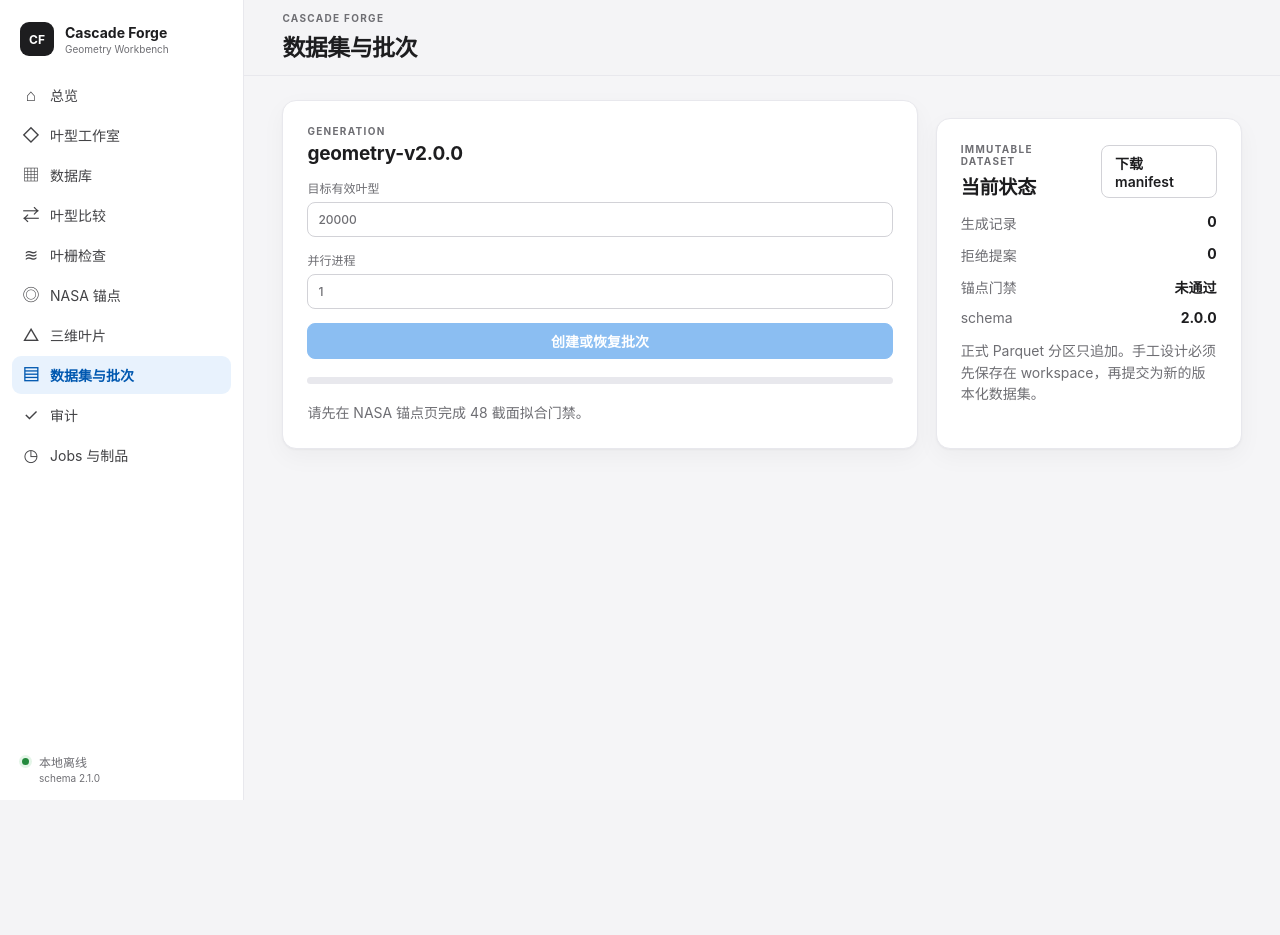
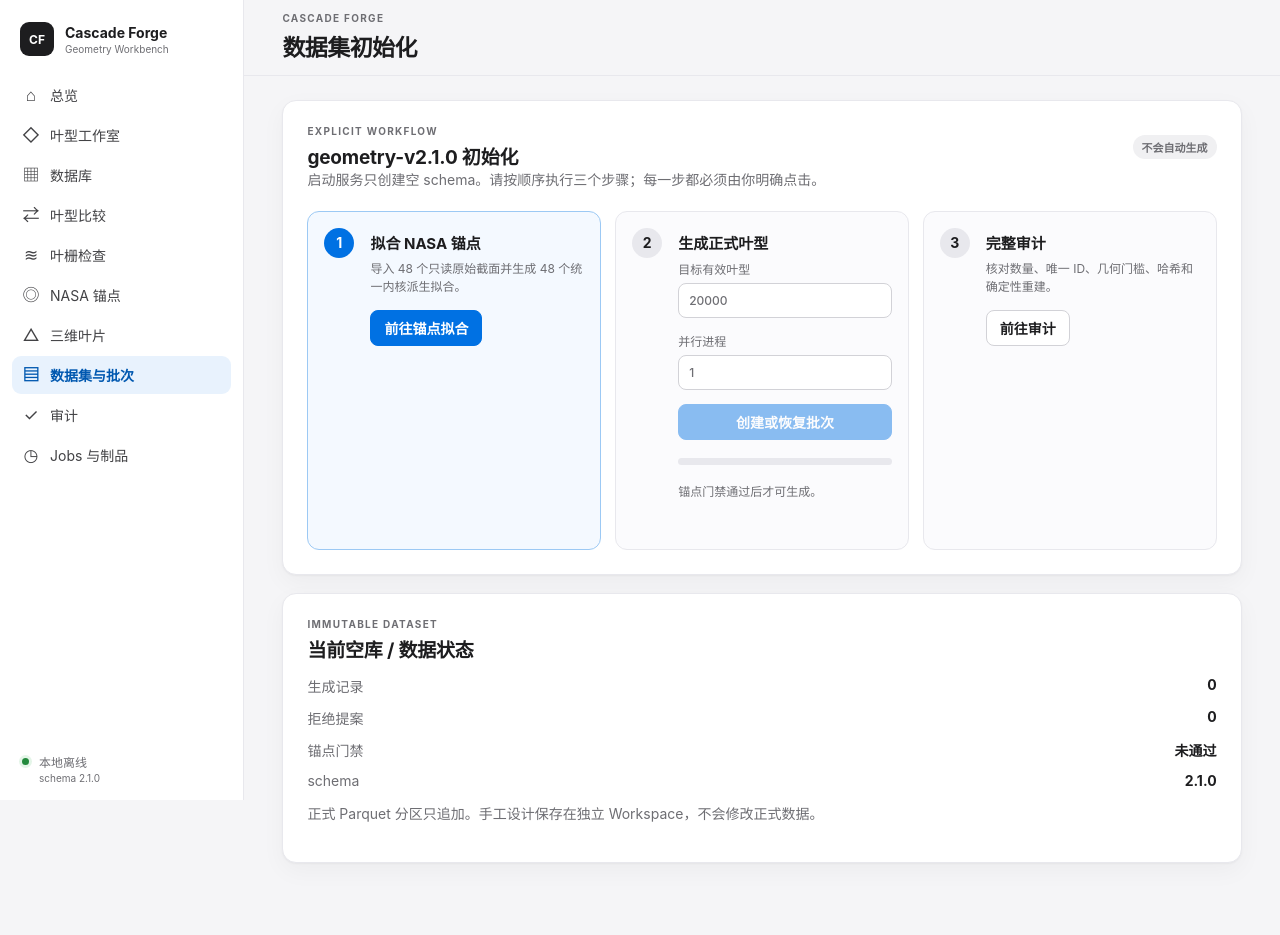
Before and after one commit to WenOwen/cascade-forge, a FastAPI app: page /datasets in a window 1280 px wide. Before the commit the page ends 782 px from the top, so only its background shows below. Run offline with FastAPI, Linux system fonts and the light colour scheme.

Commit message:
feat: initialize v2.1 datasets through web

```diff
--- a/UDF/src/cascade_forge/templates/pages/anchors.html
+++ b/UDF/src/cascade_forge/templates/pages/anchors.html
@@ -3,7 +3,7 @@
 {% block toolbar_actions %}<button class="button primary" type="button" data-start-anchor-fit>生成 / 恢复 48 个拟合</button>{% endblock %}
 {% block content %}
 <section class="metric-grid compact"><article class="metric-card"><span>原始截面</span><strong>{{ v2_anchors }}</strong><small>目标 48</small></article><article class="metric-card"><span>派生拟合</span><strong>{{ v2_fits }}</strong><small>目标 48</small></article><article class="metric-card"><span>生成门禁</span><strong class="{{ 'success-text' if anchor_gate_passed else 'warning-text' }}">{{ '通过' if anchor_gate_passed else '未通过' }}</strong><small>48 个均非拒绝</small></article><article class="metric-card"><span>R1-e</span><strong class="warning-text">告警</strong><small>原值保留</small></article></section>
-<section class="surface-card"><div class="card-heading"><div><p class="eyebrow">PROVENANCE</p><h2>锚点拟合任务</h2></div><span class="pill" data-anchor-job-state>尚未启动</span></div><div class="progress-track"><span data-anchor-progress></span></div><p class="muted" data-anchor-message>原始 NASA 文件保持只读；派生拟合写入 schema 2.0 独立分区。</p></section>
+<section class="surface-card"><div class="card-heading"><div><p class="eyebrow">PROVENANCE</p><h2>锚点拟合任务</h2></div><span class="pill" data-anchor-job-state>尚未启动</span></div><div class="progress-track"><span data-anchor-progress></span></div><p class="muted" data-anchor-message>原始 NASA 文件保持只读；派生拟合写入 schema 2.1 独立分区。</p></section>
 <section class="surface-card"><div class="card-heading"><h2>主体叶面质量门槛</h2></div><div class="threshold-grid"><div><strong>有效</strong><span>RMS ≤ 2e-3c<br>Max ≤ 5e-3c</span></div><div><strong>警告</strong><span>RMS ≤ 2.5e-3c<br>Max ≤ 8e-3c</span></div><div><strong>完整轮廓诊断</strong><span>保留有限厚边缘<br>Hausdorff 可追溯</span></div></div></section>
 <section class="surface-card"><div class="card-heading"><h2>派生拟合记录</h2><select data-anchor-status><option value="">全部状态</option><option value="valid">有效</option><option value="warning">警告</option><option value="rejected">拒绝</option></select></div><div class="table-scroll"><table class="data-table"><thead><tr><th>源锚点</th><th>状态</th><th>主体 RMS/c</th><th>主体 Max/c</th><th>全轮廓 RMS/c</th><th>Hausdorff/c</th></tr></thead><tbody data-anchor-fit-body></tbody></table></div></section>
 {% endblock %}
--- a/UDF/src/cascade_forge/templates/pages/datasets.html
+++ b/UDF/src/cascade_forge/templates/pages/datasets.html
@@ -1,5 +1,14 @@
 {% extends "base.html" %}
-{% block page_title %}数据集与批次{% endblock %}
+{% block page_title %}数据集初始化{% endblock %}
 {% block content %}
-<div class="two-column" data-dataset-root><article class="surface-card"><p class="eyebrow">GENERATION</p><h2>geometry-v2.0.0</h2><form class="stack-form" data-batch-form><label>目标有效叶型<input name="target_valid" type="number" min="1" max="100000" value="20000"></label><label>并行进程<input name="workers" type="number" min="1" max="64" value="{{ default_workers }}"></label><button class="button primary" type="submit" {{ 'disabled' if not anchor_gate_passed else '' }}>创建或恢复批次</button></form><div class="progress-track"><span data-batch-progress></span></div><div class="result-summary" data-batch-status>{{ '' if anchor_gate_passed else '请先在 NASA 锚点页完成 48 截面拟合门禁。' }}</div></article><article class="surface-card"><div class="card-heading"><div><p class="eyebrow">IMMUTABLE DATASET</p><h2>当前状态</h2></div><a class="button" href="/api/v2/dataset/manifest">下载 manifest</a></div><dl class="definition-grid"><dt>生成记录</dt><dd>{{ v2_generated }}</dd><dt>拒绝提案</dt><dd>{{ v2_rejected }}</dd><dt>锚点门禁</dt><dd>{{ '通过' if anchor_gate_passed else '未通过' }}</dd><dt>schema</dt><dd>2.0.0</dd></dl><p class="muted">正式 Parquet 分区只追加。手工设计必须先保存在 workspace，再提交为新的版本化数据集。</p></article></div>
+<section class="surface-card" data-dataset-root>
+  <div class="card-heading"><div><p class="eyebrow">EXPLICIT WORKFLOW</p><h2>geometry-v2.1.0 初始化</h2></div><span class="pill">不会自动生成</span></div>
+  <p class="muted">启动服务只创建空 schema。请按顺序执行三个步骤；每一步都必须由你明确点击。</p>
+  <div class="init-steps">
+    <article class="init-step {{ 'done' if anchor_gate_passed else 'active' }}"><span>1</span><div><h3>拟合 NASA 锚点</h3><p>导入 48 个只读原始截面并生成 48 个统一内核派生拟合。</p><a class="button {{ '' if anchor_gate_passed else 'primary' }}" href="/anchors">{{ '查看拟合结果' if anchor_gate_passed else '前往锚点拟合' }}</a></div></article>
+    <article class="init-step {{ 'done' if v2_generated >= 20000 else ('active' if anchor_gate_passed else '') }}"><span>2</span><div><h3>生成正式叶型</h3><form class="stack-form" data-batch-form><label>目标有效叶型<input name="target_valid" type="number" min="1" max="100000" value="20000"></label><label>并行进程<input name="workers" type="number" min="1" max="64" value="{{ default_workers }}"></label><button class="button primary" type="submit" {{ 'disabled' if not anchor_gate_passed else '' }}>创建或恢复批次</button></form><div class="progress-track"><span data-batch-progress></span></div><p class="result-summary" data-batch-status>{{ '' if anchor_gate_passed else '锚点门禁通过后才可生成。' }}</p></div></article>
+    <article class="init-step {{ 'active' if v2_generated >= 20000 else '' }}"><span>3</span><div><h3>完整审计</h3><p>核对数量、唯一 ID、几何门槛、哈希和确定性重建。</p><a class="button" href="/audit">前往审计</a></div></article>
+  </div>
+</section>
+<section class="surface-card"><div class="card-heading"><div><p class="eyebrow">IMMUTABLE DATASET</p><h2>当前空库 / 数据状态</h2></div>{% if v2_generated %}<a class="button" href="/api/v2/dataset/manifest">下载 manifest</a>{% endif %}</div><dl class="definition-grid"><dt>生成记录</dt><dd>{{ v2_generated }}</dd><dt>拒绝提案</dt><dd>{{ v2_rejected }}</dd><dt>锚点门禁</dt><dd>{{ '通过' if anchor_gate_passed else '未通过' }}</dd><dt>schema</dt><dd>2.1.0</dd></dl><p class="muted">正式 Parquet 分区只追加。手工设计保存在独立 Workspace，不会修改正式数据。</p></section>
 {% endblock %}
--- a/UDF/src/cascade_forge/templates/pages/overview.html
+++ b/UDF/src/cascade_forge/templates/pages/overview.html
@@ -2,7 +2,7 @@
 {% block page_title %}总览{% endblock %}
 {% block content %}
 <section class="metric-grid">
-  <article class="metric-card"><span>v2 生成叶型</span><strong>{{ v2_generated }}</strong><small>geometry-v2.0.0</small></article>
+  <article class="metric-card"><span>v2 生成叶型</span><strong>{{ v2_generated }}</strong><small>geometry-v2.1.0</small></article>
   <article class="metric-card"><span>NASA 锚点</span><strong>{{ v2_anchors }}</strong><small>只读来源快照</small></article>
   <article class="metric-card"><span>派生拟合</span><strong>{{ v2_fits }}</strong><small>统一内核 48 目标</small></article>
   <article class="metric-card"><span>Workspace</span><strong>{{ workspace_count }}</strong><small>可编辑修订</small></article>
@@ -11,5 +11,5 @@
   <article class="surface-card welcome-card"><p class="eyebrow">GEOMETRY WORKBENCH</p><h2>从工程意图到可追溯叶片曲面</h2><p>统一 B-spline 内核使用中弧线法向加厚、约束最小二乘叶面拟合和端点 G2 密切圆合同。正式数据不可变，手工编辑进入独立 workspace。</p><div class="button-row"><a class="button primary" href="/studio">新建叶型</a><a class="button" href="/database">浏览数据库</a></div></article>
   <article class="surface-card"><div class="card-heading"><div><p class="eyebrow">SYSTEM</p><h2>能力状态</h2></div><span class="pill success">离线可用</span></div><ul class="status-list"><li><span>二维统一内核</span><strong>B-spline G2</strong></li><li><span>LE / TE 半径</span><strong>密切圆</strong></li><li><span>数据接口</span><strong>/api/v2</strong></li><li><span>三维输出</span><strong>GeomTurbo 3.7</strong></li></ul></article>
 </section>
-<section class="surface-card"><div class="card-heading"><div><p class="eyebrow">WORKFLOW</p><h2>常用工作流</h2></div></div><div class="action-grid"><a href="/studio"><strong>叶型工作室</strong><span>基础参数、显式控制点、密切圆放大</span></a><a href="/anchors"><strong>NASA 锚点</strong><span>只读审计与 48 个约束拟合</span></a><a href="/blade"><strong>三维叶片</strong><span>表单化 Section Schedule 与 GeomTurbo</span></a><a href="/audit"><strong>完整审计</strong><span>门禁、哈希、几何不变量与重建</span></a></div></section>
+<section class="surface-card"><div class="card-heading"><div><p class="eyebrow">WORKFLOW</p><h2>常用工作流</h2></div></div><div class="action-grid"><a href="/studio"><strong>叶型工作室</strong><span>工程参数、后台 Spec JSON、密切圆放大</span></a><a href="/anchors"><strong>NASA 锚点</strong><span>只读审计与 48 个约束拟合</span></a><a href="/blade"><strong>三维叶片</strong><span>表单化 Section Schedule 与 GeomTurbo</span></a><a href="/audit"><strong>完整审计</strong><span>门禁、哈希、几何不变量与重建</span></a></div></section>
 {% endblock %}
```
